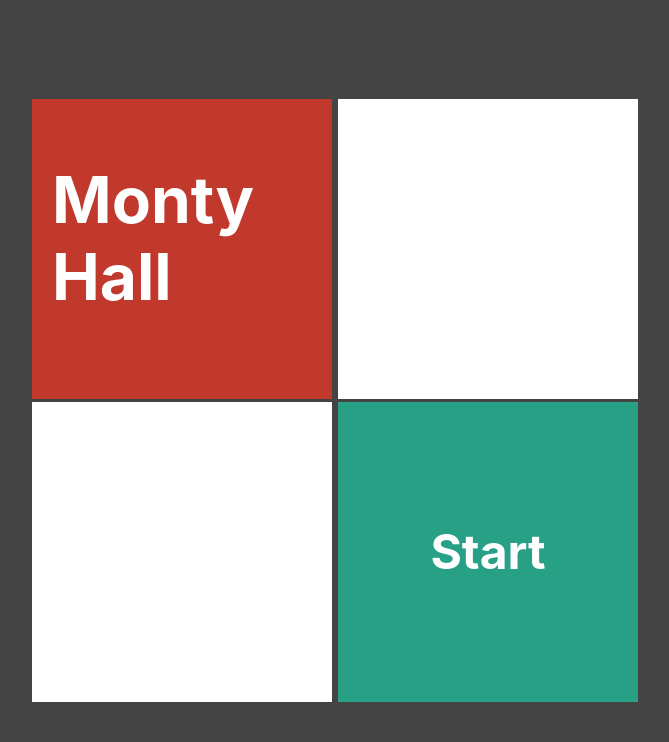
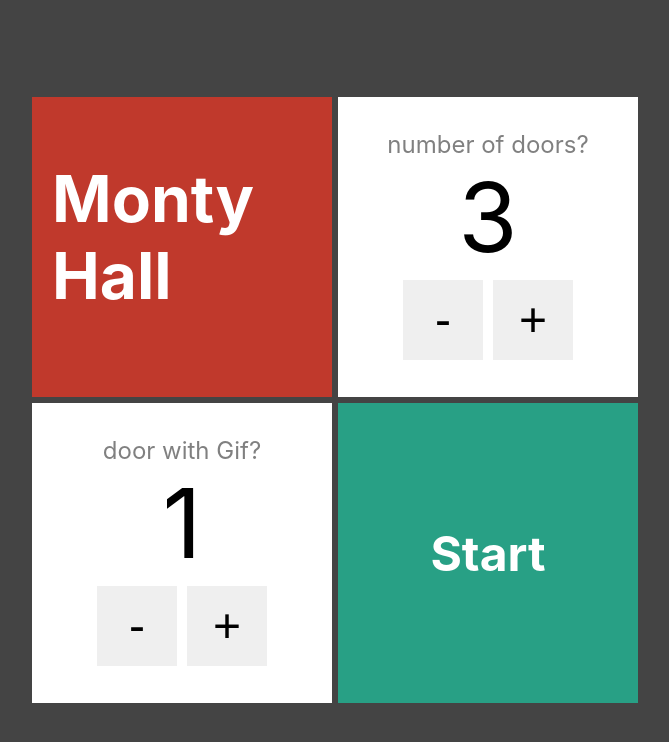
Before and after one commit to marcionitao/montyhall, a Next.js app: page / in a window 1280 px wide. Shown: the top 742 px of the page, without its empty margins (305-974 px from the left). Built offline with nearby package versions, Linux system fonts and the light colour scheme.

Commit message:
finishing Form and Game

```diff
--- /dev/null
+++ b/src/components/NumberInput.tsx
@@ -0,0 +1,29 @@
+import styles from "../styles/NumberInput.module.css"
+
+interface EntradaNumericaProps {
+  text: string
+  value: number
+  onChange: (newValue: number) => void
+}
+
+export default function numberInput(props: EntradaNumericaProps) {
+
+  const dec = () => {
+    props.onChange(props.value - 1)
+  }
+
+  const inc = () => {
+    props.onChange(props.value + 1)
+  }
+
+  return(
+    <div className={ styles.entradaNumerica }>
+      <span className={ styles.text }>{ props.text }</span>
+      <span className={ styles.value }>{ props.value }</span>
+      <div className={ styles.botoes }>
+        <button className={ styles.btn } onClick={ dec }> - </button>
+        <button className={ styles.btn } onClick={ inc }> + </button>
+      </div>
+    </div>
+  )
+}
--- a/src/pages/index.tsx
+++ b/src/pages/index.tsx
@@ -1,8 +1,13 @@
 import Card from '../components/Card';
 import styles from '../styles/Form.module.css'
 import Link from "next/link"
+import NumberInput from '../components/NumberInput';
+import { useState } from 'react';
 
 export default function Form() {
+
+  const [qtdePortas, setQtdePortas] = useState(3)
+  const [comPresente, setComPresente] = useState(1)
 
   return (
     <div className={ styles.formulario }>
@@ -10,13 +15,21 @@
         <Card bgcolor="#c0392c">
           <h1>Monty Hall</h1>
         </Card>
-        <Card></Card>
+        <Card>
+          <NumberInput text= "number of doors?"
+            value={ qtdePortas } onChange={ novaQtde => setQtdePortas(novaQtde) }
+          />
+        </Card>
       </div>
       <div>
-        <Card></Card>
+        <Card>
+          <NumberInput text= "door with Gif?"
+            value={ comPresente } onChange={ novaPortaComPresente => setComPresente(novaPortaComPresente) }
+          />
+        </Card>
 
         <Card bgcolor="#28a085">
-          <Link href={ `/game/4/2` }>
+          <Link href={ `/game/${ qtdePortas }/${ comPresente }` }>
             <h2 className={ styles.link }>Start</h2>
           </Link>
         </Card>
--- a/src/styles/Form.module.css
+++ b/src/styles/Form.module.css
@@ -1,8 +1,13 @@
 .formulario {
   display: flex;
+  flex-direction: column;
   justify-content: center;
   align-items: center;
   height: 100vh;
+}
+
+.formulario > div {
+  display: flex;
 }
 
 .link {
--- /dev/null
+++ b/src/styles/NumberInput.module.css
@@ -0,0 +1,32 @@
+.entradaNumerica {
+  display: flex;
+  flex: 1;
+  flex-direction: column;
+  align-items: center;
+  justify-content: center;
+  color: black;
+}
+
+.text {
+  color: gray;
+  font-size: 1.5rem;
+}
+
+.value {
+  font-size: 6rem;
+}
+
+.botoes {
+  display: flex;
+}
+
+.btn {
+  display: flex;
+  justify-content: center;
+  align-items: center;
+  font-size: 3rem;
+  height: 80px;
+  width: 80px;
+  margin: 5px;
+  border: none;
+}
```
Also changed, not shown: src/components/Gif.tsx (renamed from src/components/Gif.jsx).
